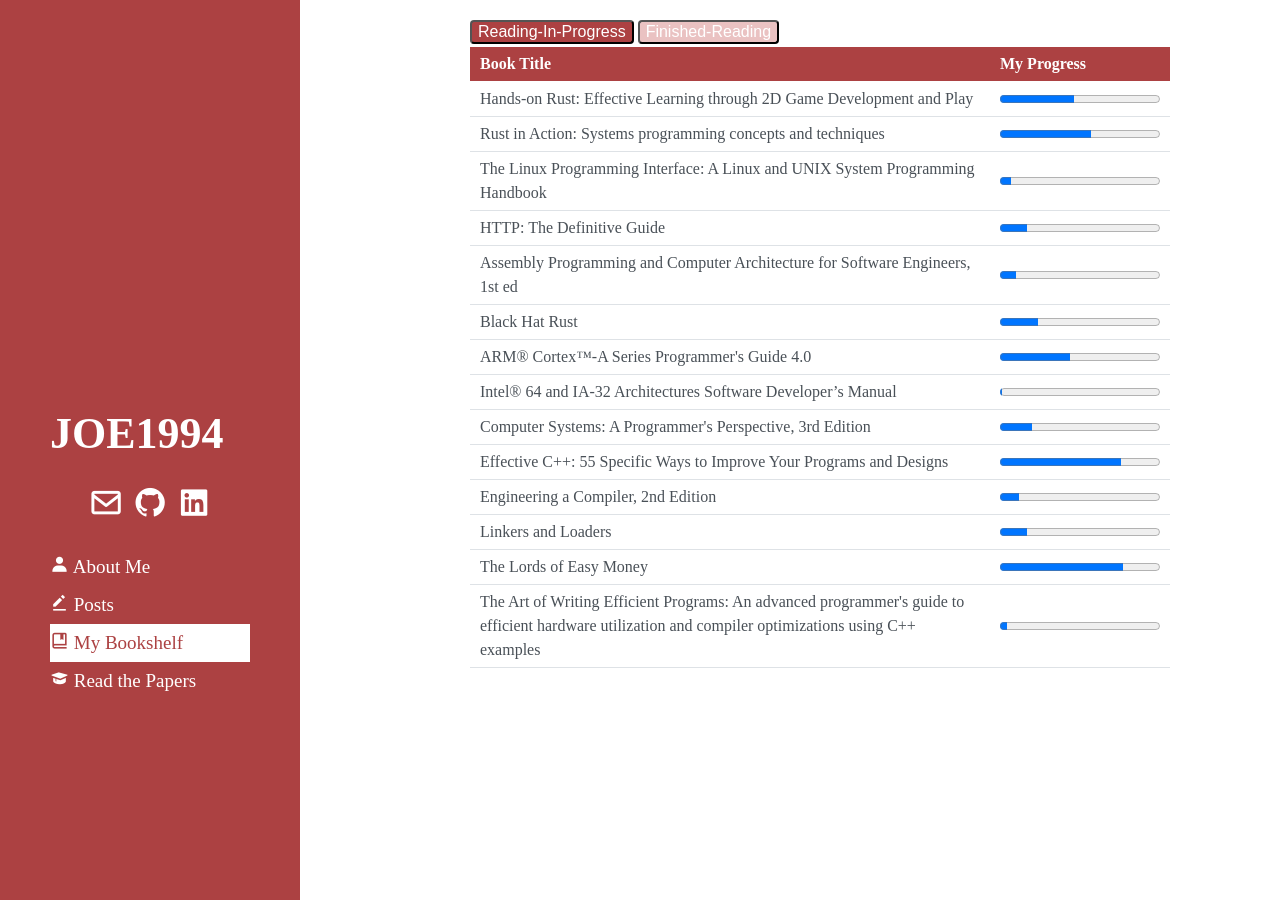
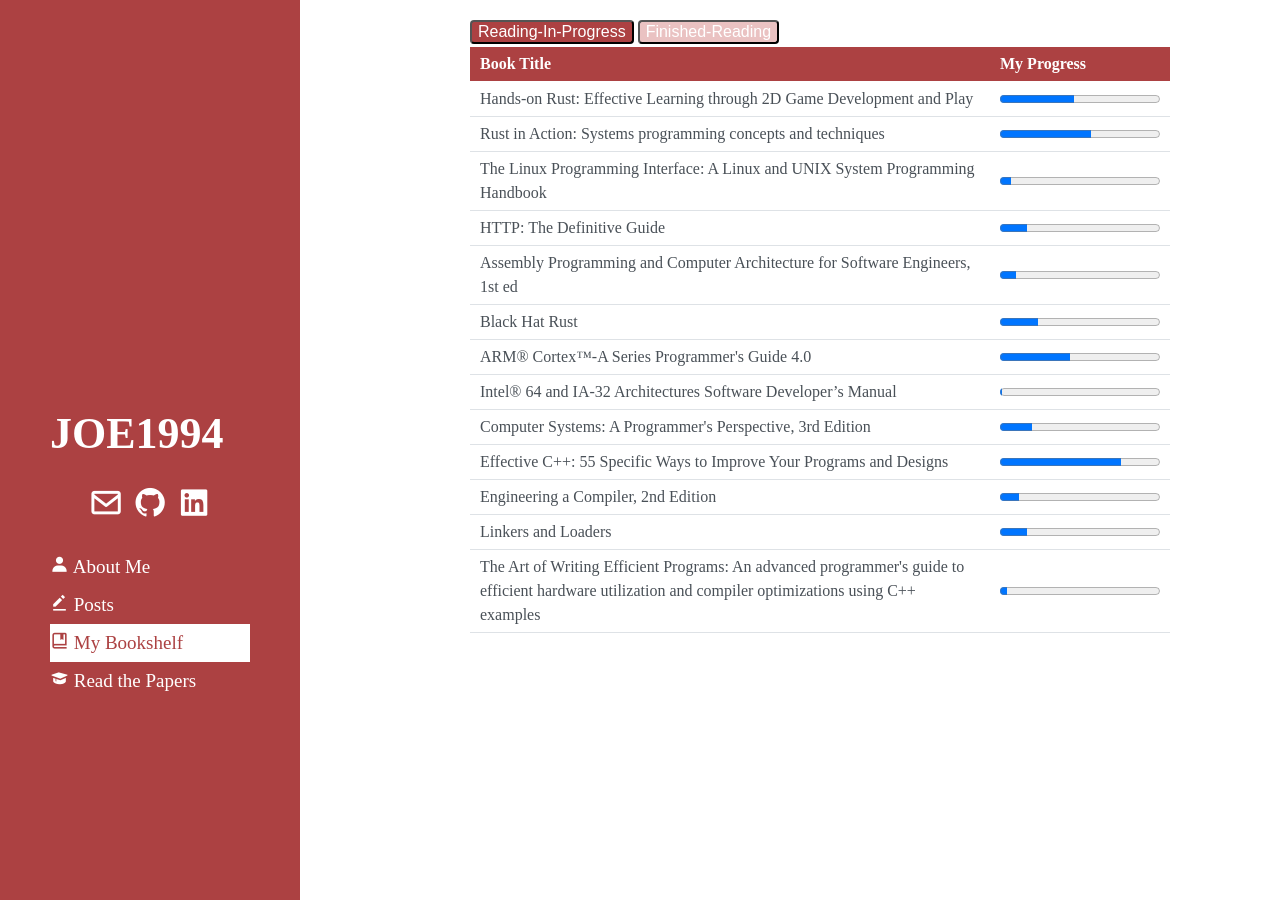
Before and after one commit to JOE1994/JOE1994.github.io, a Jekyll site: the page built from bookshelf.html, in a window 1280 px wide. Built offline with Jekyll 4.4.1, drawn with Linux system fonts in a browser that asks for light colours; some web fonts are replaced.

Commit message:
[book] Finished 'Lords of Easy Money'

```diff
--- a/_data/bookshelf_done.yml
+++ b/_data/bookshelf_done.yml
@@ -7,3 +7,7 @@
 - name: "How to Fail at Almost Everything and Still Win Big: Kind of the Story of My Life"
   finished_date: '2023-06-13'
   rating: 🌟🌟🌟🌟
+
+- name: "The Lords of Easy Money"
+  finished_date: '2023-10-27'
+  rating: 🌟🌟🌟🌟🌟
--- a/_data/bookshelf_still_reading.yml
+++ b/_data/bookshelf_still_reading.yml
@@ -48,10 +48,6 @@
   progress: 51
   tot_pages: 295
 
-- name: "The Lords of Easy Money"
-  progress: 289
-  tot_pages: 373
-
 - name: "The Art of Writing Efficient Programs: An advanced programmer's guide to efficient hardware utilization and compiler optimizations using C++ examples"
   progress: 21
   tot_pages: 439
```
